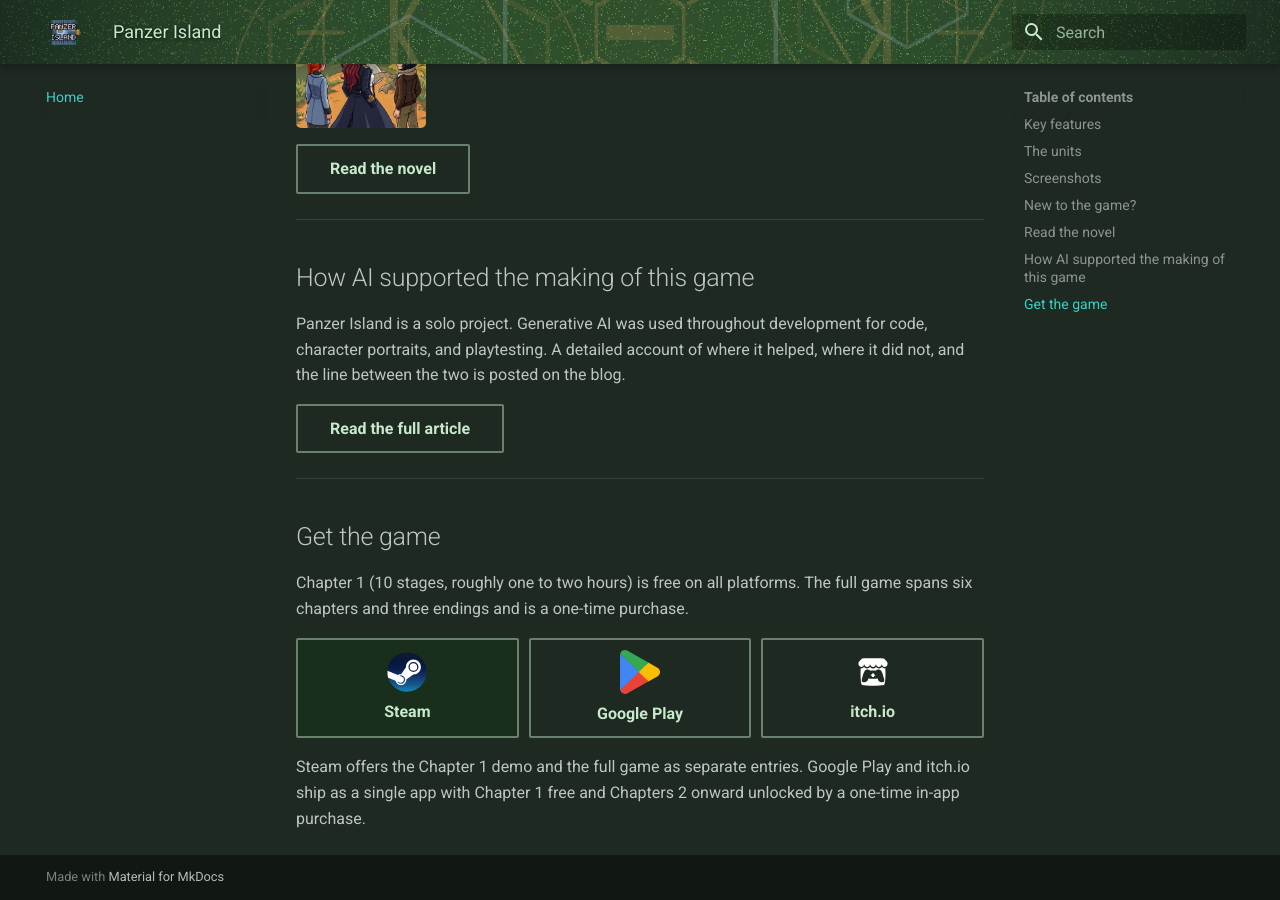
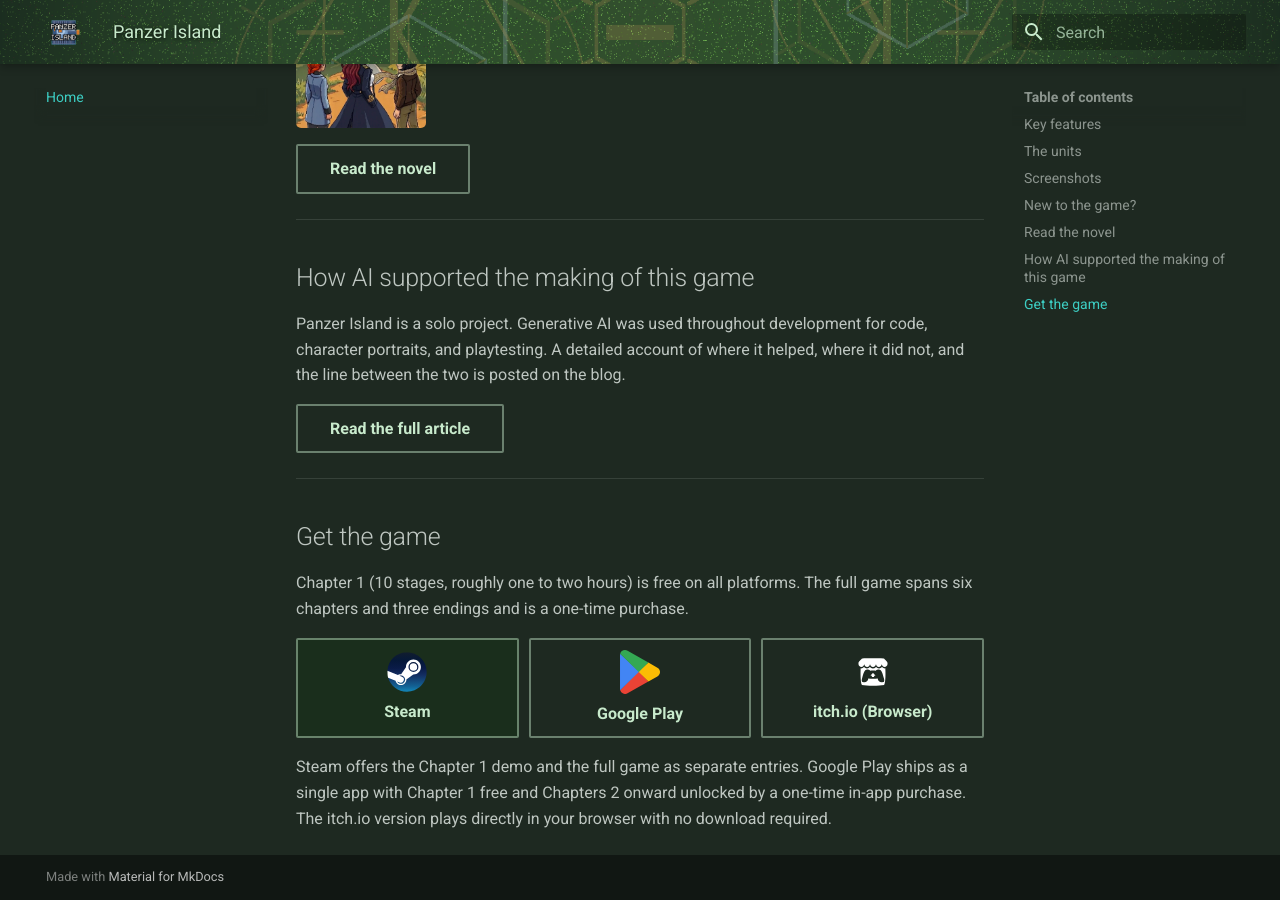
Before and after one commit to rhedak/panzer_island_pages, an MkDocs documentation site: the page built from docs/index.md, in a window 1280 px wide and 900 px high, scrolled down 4552 px. Built offline with MkDocs 1.6.1 and Material for MkDocs 9.7.7, drawn with Linux system fonts in a browser that asks for light colours.

Commit message:
clarify itch.io plays in the browser

```diff
--- a/docs/index.md
+++ b/docs/index.md
@@ -121,7 +121,7 @@ Chapter 1 (10 stages, roughly one to two hours) is free on all platforms. The fu
 <div class="platform-buttons">
 <a href="https://store.steampowered.com/app/4757690/Panzer_Island/" class="md-button md-button--primary platform-btn"><img src="assets/logo_steam.svg" class="platform-logo"> Steam</a>
 <a href="https://play.google.com/store/apps/details?id=com.rhedak.panzerisland" class="md-button platform-btn"><img src="assets/logo_google_play.svg" class="platform-logo"> Google Play</a>
-<a href="https://rhedak.itch.io/panzer-island-web" class="md-button platform-btn"><img src="assets/logo_itchio.svg" class="platform-logo platform-logo--invert"> itch.io</a>
+<a href="https://rhedak.itch.io/panzer-island-web" class="md-button platform-btn"><img src="assets/logo_itchio.svg" class="platform-logo platform-logo--invert"> itch.io (Browser)</a>
 </div>
 
-Steam offers the Chapter 1 demo and the full game as separate entries. Google Play and itch.io ship as a single app with Chapter 1 free and Chapters 2 onward unlocked by a one-time in-app purchase.
+Steam offers the Chapter 1 demo and the full game as separate entries. Google Play ships as a single app with Chapter 1 free and Chapters 2 onward unlocked by a one-time in-app purchase. The itch.io version plays directly in your browser with no download required.
```
